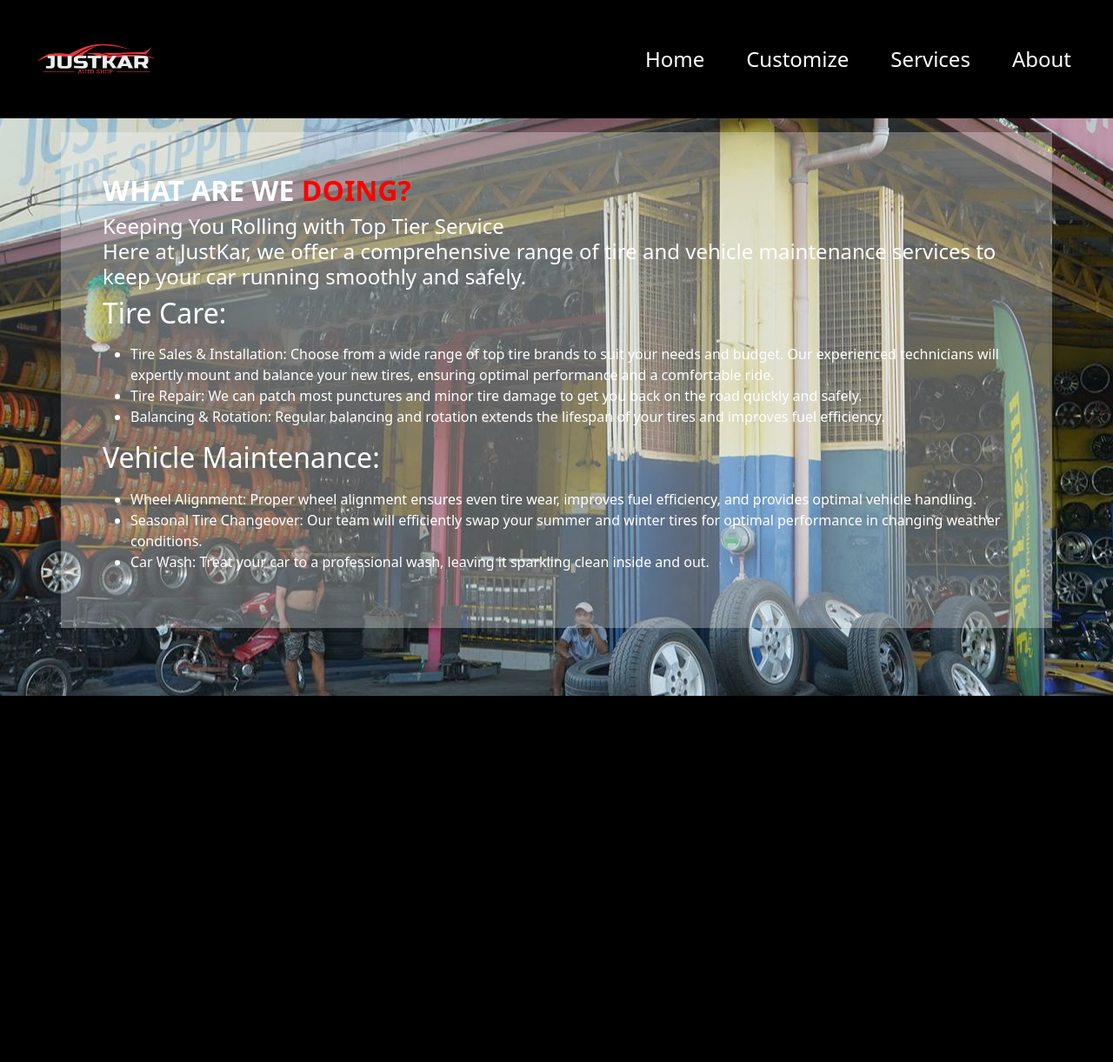
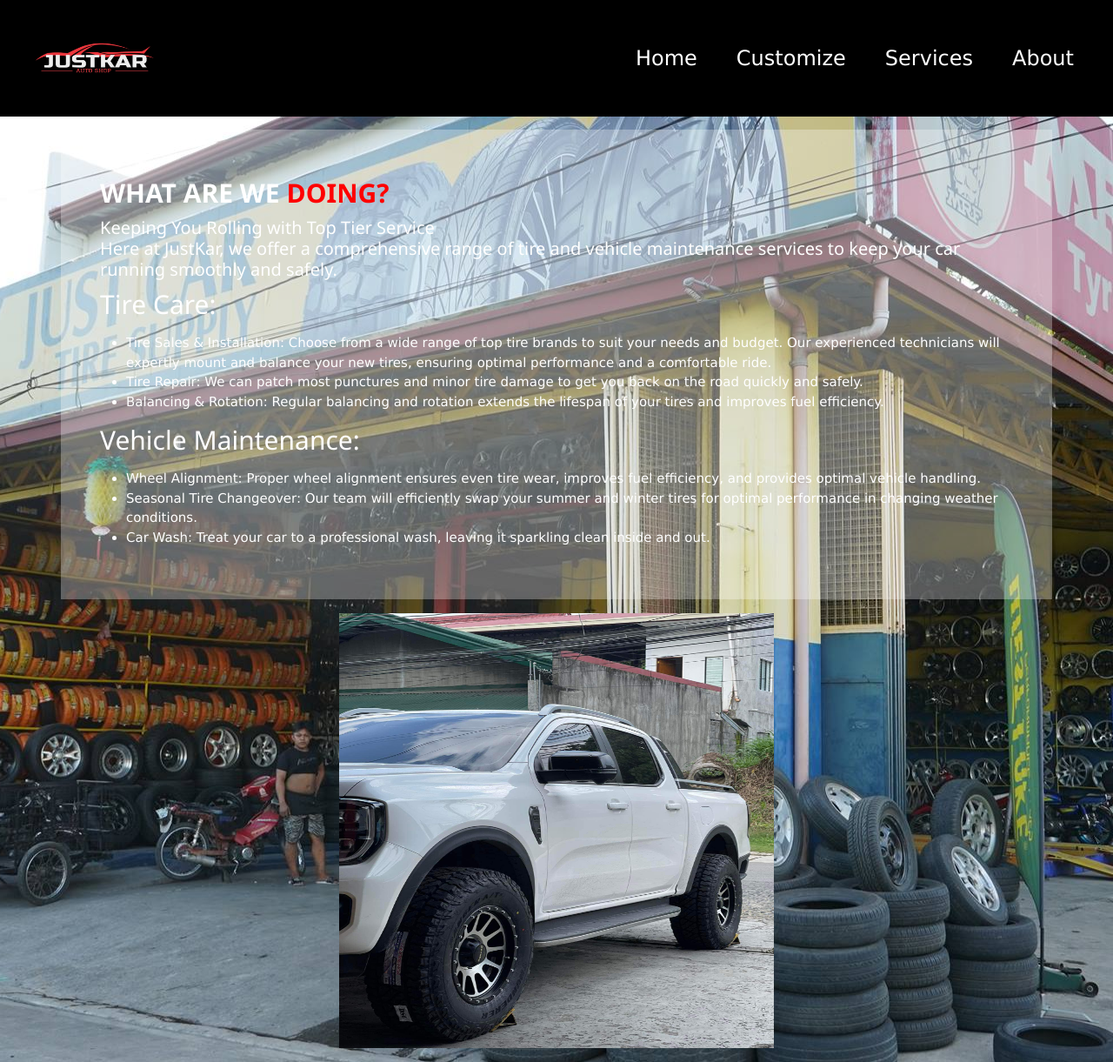
Before and after one commit to Yhuan-Shin/JustKar, a PHP site: page /services.html in a window 1280 px wide. Shown: the whole page at 87% size. Before the commit the page ends 800 px from the top, so only its background shows below. Run offline with PHP 8.4, Linux system fonts and the light colour scheme.

Commit message:
updated-services

```diff
--- /dev/null
+++ b/script.js
@@ -0,0 +1,14 @@
+var myIndex = 0;
+carousel();
+
+function carousel() {
+  var i;
+  var x = document.getElementsByClassName("mySlides");
+  for (i = 0; i < x.length; i++) {
+    x[i].style.display = "none";
+  }
+  myIndex++;
+  if (myIndex > x.length) {myIndex = 1}
+  x[myIndex-1].style.display = "block";
+  setTimeout(carousel, 2000); // Change image every 2 seconds
+}
--- a/services.html
+++ b/services.html
@@ -7,10 +7,8 @@
     <link rel="stylesheet" href="https://cdn.jsdelivr.net/npm/bootstrap@5.2.3/dist/css/bootstrap.min.css
     ">
     <link href="https://stackpath.bootstrapcdn.com/bootstrap/5.1.3/css/bootstrap.min.css" rel="stylesheet">
-
     <link rel="stylesheet" href="style.css">
-
-
+    <link rel="stylesheet" href="https://www.w3schools.com/w3css/4/w3.css">
 </head>
 <body">
             <!-- Navbar -->
@@ -65,7 +63,17 @@
             </div>
             <!-- end main -->
 
+            <!-- images carousel -->
+            <div class="w3-content w3-section" style="max-width:500px">
+                <img class="mySlides" src="images/img_1.jpg" style="width:100%">
+                <img class="mySlides" src="images/img_2.jpg" style="width:100%">
+                <img class="mySlides" src="images/img_3.jpg" style="width:100%">
+                <img class="mySlides" src="images/img_4.jpg" style="width:100%">
 
+              </div>
+            <!-- end images -->
+
+<script src="script.js"></script>
 
 <script src="https://cdn.jsdelivr.net/npm/bootstrap@5.2.3/dist/js/bootstrap.bundle.min.js
 "></script>
--- a/style.css
+++ b/style.css
@@ -3,6 +3,13 @@
     margin: 0;
     padding: 0;
 
+  }
+  .mySlides {
+    display:none;
+    height: 500px;
+    @media screen and (max-width: 768px) {
+      padding: 10px 10px;
+    }
   }
   .custom-container{
     background-color: rgba(255, 255, 255, 0.3);
```
Also changed, not shown: images/img_1.jpg (added), images/img_2.jpg (added), images/img_3.jpg (added), images/img_4.jpg (added).
